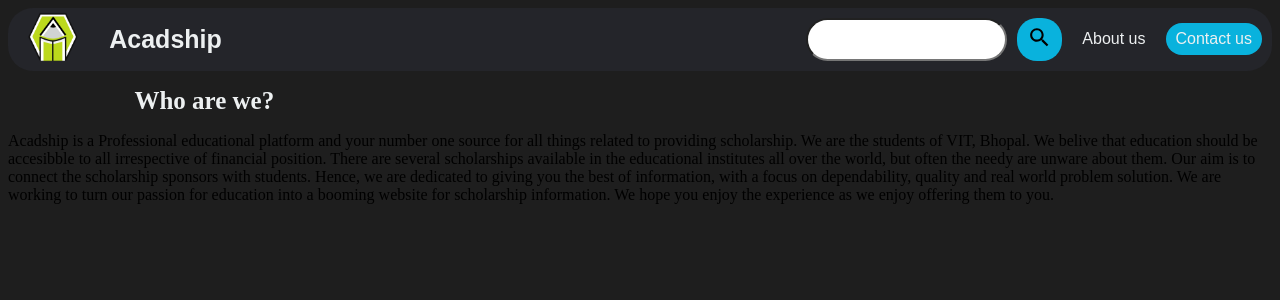
After one commit to lnavneet331/glowing-palm-tree, a Django app: page /app/about/ in a window 1280 px wide. The commit adds this page. Shown: the top 300 px of the page. Run offline with Django 4.2, Linux system fonts and the light colour scheme.

Commit message:
Add about page

```diff
--- /dev/null
+++ b/app/templates/app/about.html
@@ -0,0 +1,29 @@
+{% load static %}
+<!DOCTYPE html>
+<head>
+    <title>AcadShip</title>
+    <link rel="stylesheet" href="{% static 'app/styles.css' %}">
+    <meta name="viewport" content="width=device-width, initial-scale=1.0">
+    <meta name="description" content="">
+    <meta charset="utf-8">
+    <meta http-equiv="X-UA-Compatible" content="IE=edge">
+</head>
+<body>
+    <header>
+        <div class="name">
+            <a href = "{% url 'index' %}"><img  href = "{% url 'index' %}" class="logo" src="{% static 'app/images/Acadship.png' %}" alt="logo">
+                <a href = "{% url 'index' %}"><h1 href = "{% url 'index' %}">Acadship</h1></a>
+            </div>
+        <div class="left">
+            <form style="display: flex;" name="search">
+                <input class="search" name="search">
+                <button><img src="{% static 'app/images/search-icon.svg' %}" height="25px" width="25px"></button>
+            </form>
+            <a href="{% url 'about' %}">About us</a>
+            <a class="cta" href="{% url 'contact' %}"><button>Contact us</button></a>
+        </div>
+    </header>
+    <h1 style = "justify-content: center;">Who are we?</h1>
+    <p>Acadship is a Professional educational platform and your number one source for all things related to providing scholarship. We are the students of VIT, Bhopal. We belive that education should be accesibble to all irrespective of financial position. There are several scholarships available in the educational institutes all over the world, but often the needy are unware about them. Our aim is to connect the scholarship sponsors with students. Hence, we are dedicated to giving you the best of information, with a focus on dependability, quality and real world problem solution. We are working to turn our passion for education into a booming website for scholarship information. We hope you enjoy the experience as we enjoy offering them to you.</p>
+</body>
+</html>
--- a/app/templates/app/index.html
+++ b/app/templates/app/index.html
@@ -2,7 +2,6 @@
 <!DOCTYPE html>
 <html lang = "en">
     <head>
-
         <title>AcadShip</title>
         <link rel="stylesheet" href="{% static 'app/styles.css' %}">
         <meta name="viewport" content="width=device-width, initial-scale=1.0">
@@ -21,7 +20,7 @@
                 <input class="search" name="search">
                 <button><img src="{% static 'app/images/search-icon.svg' %}" height="25px" width="25px"></button>
             </form>
-            <a href="#">About us</a>
+            <a href="{% url 'about' %}">About us</a>
             <a class="cta" href="{% url 'contact' %}"><button>Contact us</button></a>
         </div>
     </header>
@@ -55,7 +54,7 @@
 
     <footer class="footer">
         <div class="footer-content">
-            <h3 style="display: inline-block;">Made with <h3 style="display: inline-block; color: rgb(220, 50, 50);"> ❤</h3> at VITB @ 2022 Acadship</h3>
+            <h3 style="display: inline-block;">Made with <h3 style="display: inline-block; color: rgb(220, 50, 50); white-space: pre;"> ❤</h3> at VITB @ 2022 Acadship</h3>
         </div>
 
     </footer>
--- a/app/urls.py
+++ b/app/urls.py
@@ -3,5 +3,6 @@ from . import views
 
 urlpatterns = [
     path("", views.index, name = "index"),
-    path("contact/", views.contact_view, name="contact")
+    path("contact/", views.contact_view, name="contact"),
+    path("about/", views.about, name="about")
 ]
--- a/app/views.py
+++ b/app/views.py
@@ -29,3 +29,6 @@ def contact_view(request):
     form = ContactForm()
     context = {'form': form}
     return render(request, 'app/contact.html', context)
+
+def about(request):
+    return render(request, "app/about.html")
```
